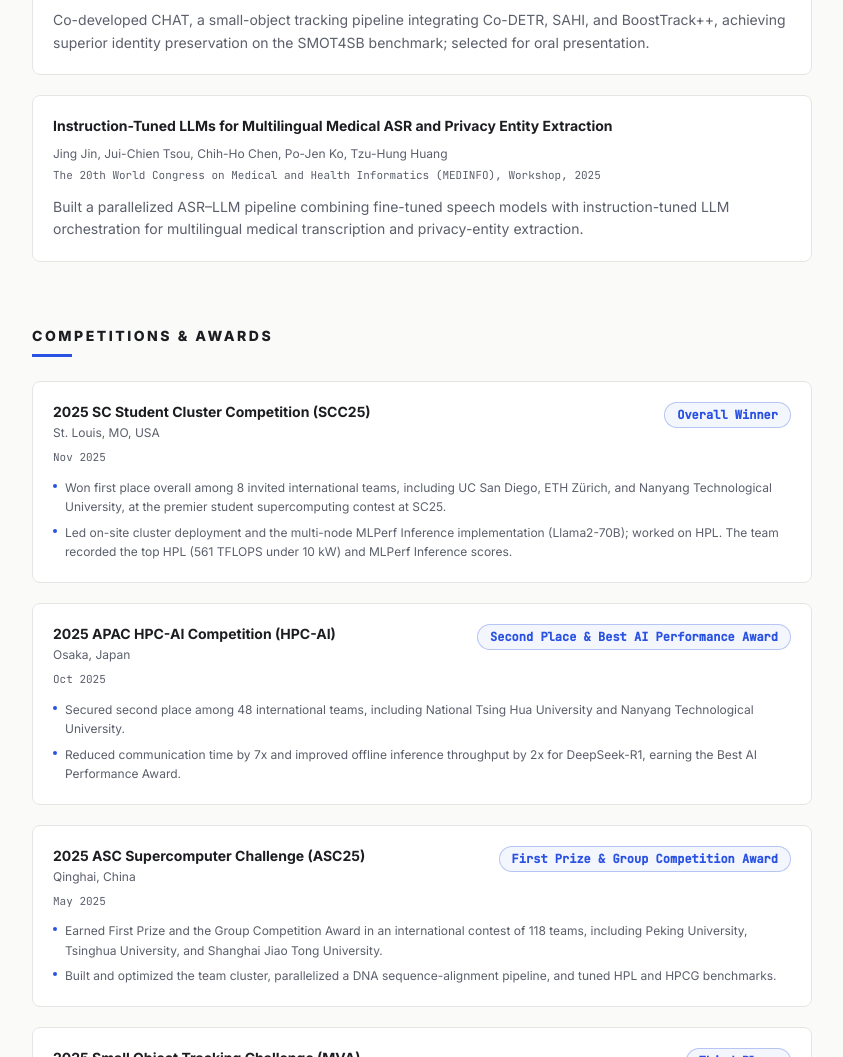
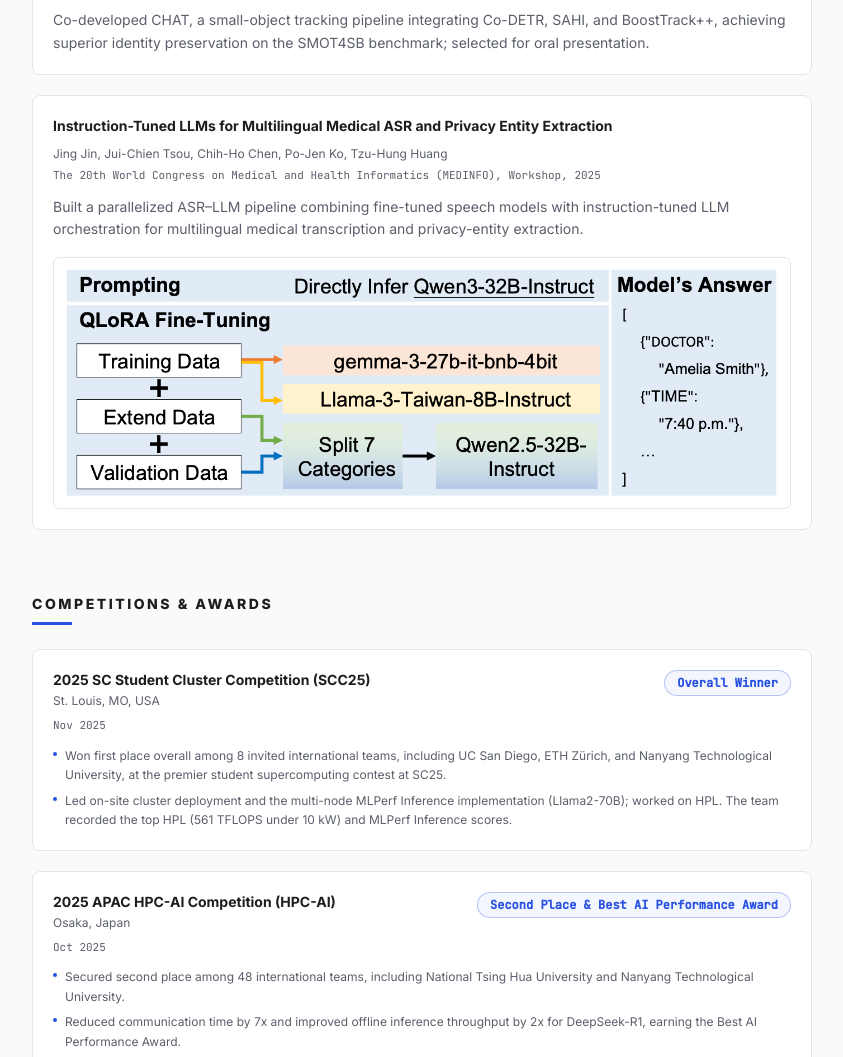
Before and after one commit to pango0/pango0.github.io, an Astro site: page / in a window 1280 px wide. Shown: the part 2365-3422 px from the top of the page, without its empty margins (380-1223 px from the left). Built offline with nearby package versions, Linux system fonts and the light colour scheme; Astro itself is replaced by a stand-in of ours.

Commit message:
Add pipeline figure to the MEDINFO ASR publication

```diff
--- a/src/components/Publications.astro
+++ b/src/components/Publications.astro
@@ -36,7 +36,7 @@ import { publications } from '../data/publications';
         <p class="mt-2 text-xs leading-relaxed text-muted">{pub.authors}</p>
         <p class="mt-1 font-mono text-[11px] text-muted">{pub.venue}, {pub.year}</p>
         <p class="mt-3 text-sm leading-relaxed text-muted">{pub.description}</p>
-        {pub.image && (
+        {pub.image && pub.link && (
           <a
             href={pub.link}
             target="_blank"
@@ -52,6 +52,14 @@ import { publications } from '../data/publications';
             />
           </a>
         )}
+        {pub.image && !pub.link && (
+          <img
+            src={pub.image}
+            alt={pub.imageAlt ?? `Figure from “${pub.title}”`}
+            loading="lazy"
+            class="mt-4 w-full rounded-md border border-border bg-white p-2"
+          />
+        )}
       </article>
     ))}
   </div>
--- a/src/data/publications.ts
+++ b/src/data/publications.ts
@@ -55,5 +55,8 @@ export const publications: Publication[] = [
     year: '2025',
     description:
       'Built a parallelized ASR–LLM pipeline combining fine-tuned speech models with instruction-tuned LLM orchestration for multilingual medical transcription and privacy-entity extraction.',
+    image: '/papers/medinfo-figure.png',
+    imageAlt:
+      'Pipeline figure: prompting with Qwen3-32B-Instruct versus QLoRA fine-tuning of gemma-3-27b, Llama-3-Taiwan-8B, and Qwen2.5-32B-Instruct on split categories, producing structured privacy-entity answers.',
   },
 ];
```
Also changed, not shown: public/papers/medinfo-figure.png (added).
